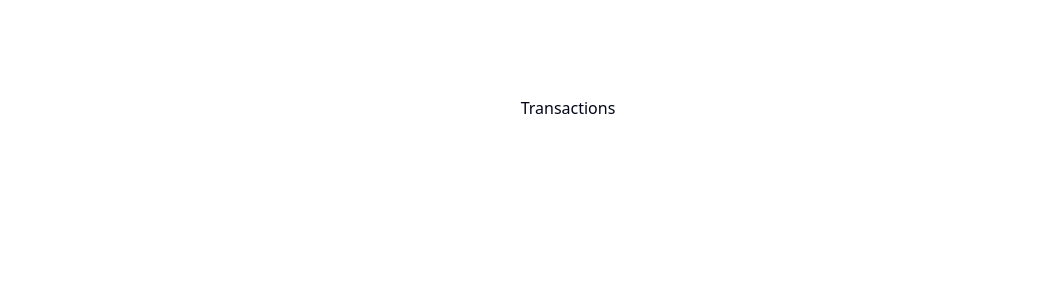
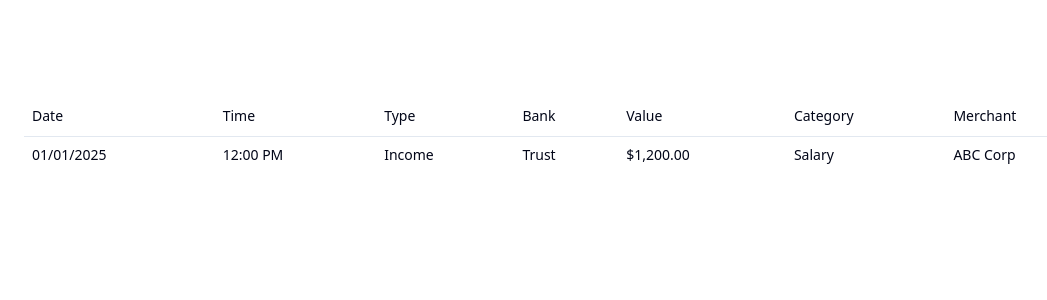
Before and after one commit to JoshuaLimZK/transaction-tracker, a Next.js app: page / in a window 1280 px wide. Shown: the top 300 px of the page, without its empty margins (72-1119 px from the left). Built offline with nearby package versions, Linux system fonts and the light colour scheme.

Commit message:
Add LoadingTable and TransactionTable components with skeleton loading

```diff
--- /dev/null
+++ b/src/app/loadingTable.js
@@ -0,0 +1,50 @@
+import {
+    Table,
+    TableBody,
+    TableCell,
+    TableHead,
+    TableHeader,
+    TableRow,
+} from "@/components/ui/table";
+import { Skeleton } from "@/components/ui/skeleton";
+
+export async function LoadingTable() {
+    return (
+        <Table>
+            <TableHeader>
+                <TableRow>
+                    <TableHead>Date</TableHead>
+                    <TableHead>Time</TableHead>
+                    <TableHead>Type</TableHead>
+                    <TableHead>Bank</TableHead>
+                    <TableHead>Value</TableHead>
+                    <TableHead>Category</TableHead>
+                    <TableHead>Merchant</TableHead>
+                </TableRow>
+            </TableHeader>
+            <TableBody>
+                <TableCell>
+                    <Skeleton className="h-4 w-fill" />
+                </TableCell>
+                <TableCell>
+                    <Skeleton className="h-4 w-fill" />
+                </TableCell>
+                <TableCell>
+                    <Skeleton className="h-4 w-fill" />
+                </TableCell>
+                <TableCell>
+                    <Skeleton className="h-4 w-fill" />
+                </TableCell>
+                <TableCell>
+                    <Skeleton className="h-4 w-fill" />
+                </TableCell>
+                <TableCell>
+                    <Skeleton className="h-4 w-fill" />
+                </TableCell>
+                <TableCell>
+                    <Skeleton className="h-4 w-fill" />
+                </TableCell>
+            </TableBody>
+        </Table>
+    );
+}
--- a/src/app/page.js
+++ b/src/app/page.js
@@ -1,9 +1,15 @@
 import Image from "next/image";
+import { TransactionTable } from "./transactionTable";
+import { LoadingTable } from "./loadingTable";
 
-export default function Home() {
+import { Suspense } from "react";
+
+export default async function Home() {
     return (
-        <main className="flex min-h-screen flex-col items-center justify-between p-24">
-            <h1>Transactions</h1>
+        <main className="flex min-h-screen w-screen flex-col items-center p-24">
+            <Suspense fallback={<LoadingTable />}>
+                <TransactionTable />
+            </Suspense>
         </main>
     );
 }
--- /dev/null
+++ b/src/app/transactionTable.js
@@ -0,0 +1,60 @@
+import {
+    Table,
+    TableBody,
+    TableCell,
+    TableHead,
+    TableHeader,
+    TableRow,
+} from "@/components/ui/table";
+
+export async function TransactionTable() {
+    // Simulate fetching data from an API with wait
+
+    const fetchData = () => {
+        return new Promise((resolve) => {
+            setTimeout(() => {
+                resolve([
+                    {
+                        date: "01/01/2025",
+                        time: "12:00 PM",
+                        type: "Income",
+                        bank: "Trust",
+                        value: "$1,200.00",
+                        category: "Salary",
+                        merchant: "ABC Corp",
+                    },
+                ]);
+            }, 2000);
+        });
+    };
+    const data = await fetchData();
+
+    return (
+        <Table>
+            <TableHeader>
+                <TableRow>
+                    <TableHead>Date</TableHead>
+                    <TableHead>Time</TableHead>
+                    <TableHead>Type</TableHead>
+                    <TableHead>Bank</TableHead>
+                    <TableHead>Value</TableHead>
+                    <TableHead>Category</TableHead>
+                    <TableHead>Merchant</TableHead>
+                </TableRow>
+            </TableHeader>
+            <TableBody>
+                {data.map((item, index) => (
+                    <TableRow key={index}>
+                        <TableCell>{item.date}</TableCell>
+                        <TableCell>{item.time}</TableCell>
+                        <TableCell>{item.type}</TableCell>
+                        <TableCell>{item.bank}</TableCell>
+                        <TableCell>{item.value}</TableCell>
+                        <TableCell>{item.category}</TableCell>
+                        <TableCell>{item.merchant}</TableCell>
+                    </TableRow>
+                ))}
+            </TableBody>
+        </Table>
+    );
+}
```
